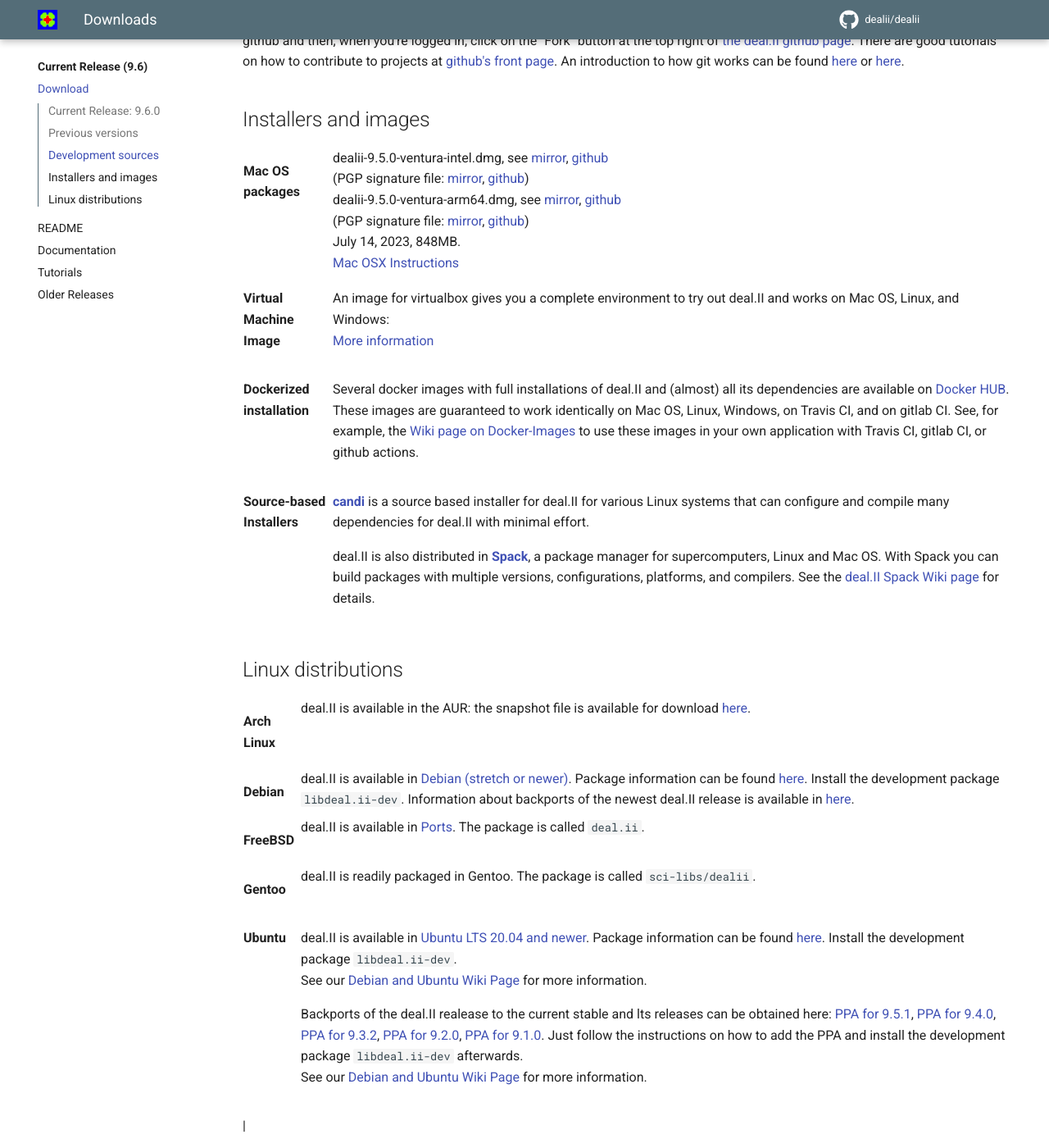
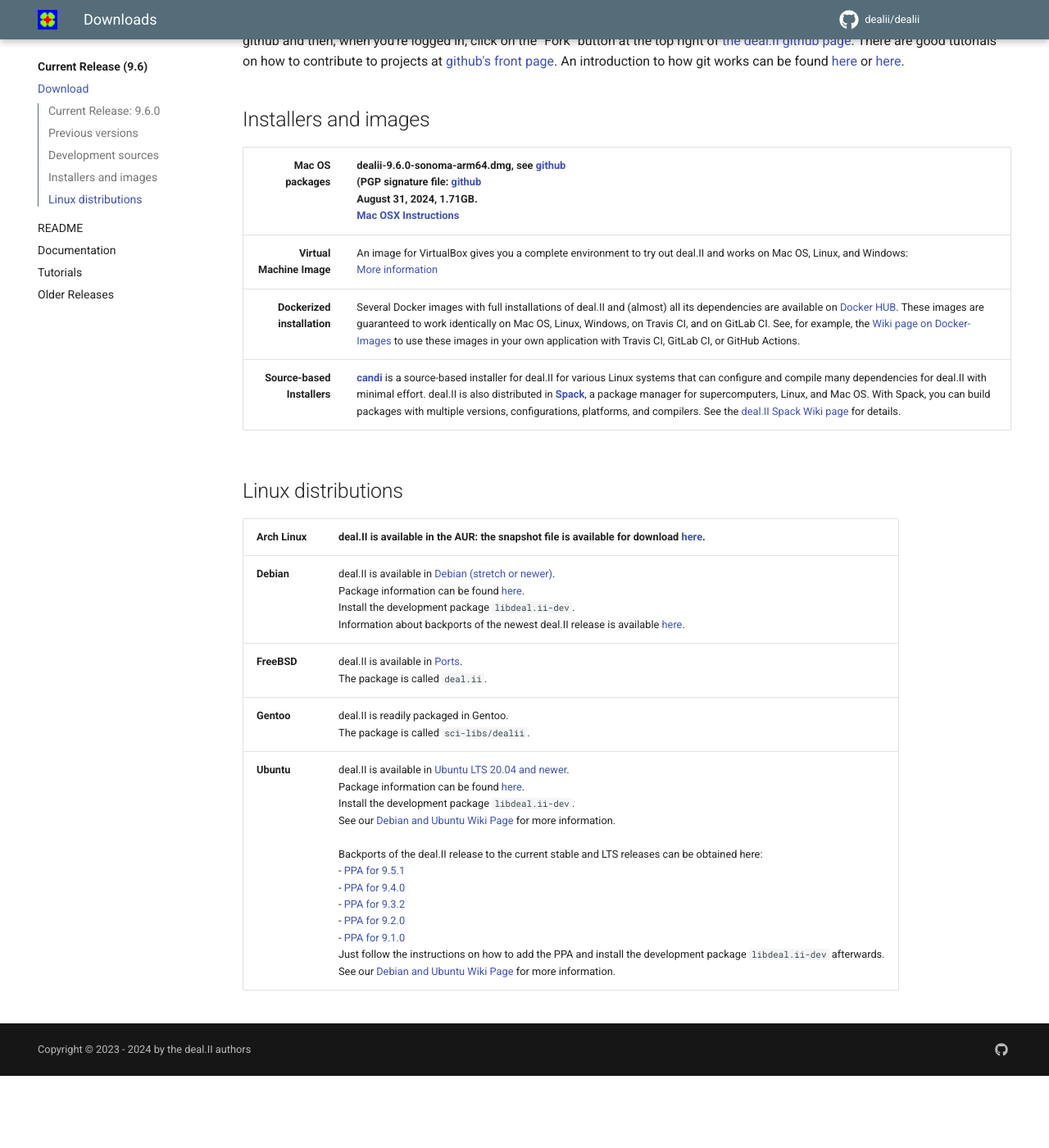
Before and after one commit to dealii/website, an MkDocs documentation site: the page built from docs/current_release/download.md, in a window 1280 px wide and 1400 px high, scrolled down 1052 px. Shown: the whole window at 82% size. Built offline with MkDocs 1.6.1 and Material for MkDocs 9.7.7, drawn with Linux system fonts in a browser that asks for light colours; comment, search, counter and statistics services are not loaded; after the commit the page ends 2364 px from its top, so only the background shows below that.

Commit message:
Improve download table

```diff
--- a/docs/current_release/download.md
+++ b/docs/current_release/download.md
@@ -54,186 +54,20 @@
 Installers and images
 ---------------------
 
-  <table class="table">
-                <tr>
-                  <td>
-                    <p>
-                      <b>
-                        Mac OS packages
-                      </b>
-                    </p>
-                  </td>
-                  <td>
-                    dealii-9.5.0-ventura-intel.dmg, see
-                    <a
-                      href="/downloads/darwin-images/dealii-9.5.0-ventura-intel.dmg">mirror</a>,
-                    <a href="https://github.com/dealii/dealii/releases/download/v9.5.0/dealii-9.5.0-ventura-intel.dmg">github</a>
-                    <br/>
-                    (PGP signature file:
-                    <a href="/downloads/darwin-images/dealii-9.5.0-ventura-intel.dmg.asc">mirror</a>,
-                    <a href="https://github.com/dealii/dealii/releases/download/v9.5.0/dealii-9.5.0-ventura-intel.dmg.asc">github</a>)
-                    <br/>
-                    dealii-9.5.0-ventura-arm64.dmg, see
-                    <a
-                      href="/downloads/darwin-images/dealii-9.5.0-ventura-arm64.dmg">mirror</a>,
-                    <a href="https://github.com/dealii/dealii/releases/download/v9.5.0/dealii-9.5.0-ventura-arm64.dmg">github</a>
-                    <br/>
-                    (PGP signature file:
-                    <a href="/downloads/darwin-images/dealii-9.5.0-ventura-arm64.dmg.asc">mirror</a>,
-                    <a href="https://github.com/dealii/dealii/releases/download/v9.5.0/dealii-9.5.0-ventura-arm64.dmg.asc">github</a>)
-                    <br/>
-                    July 14, 2023, 848MB.
-                    <br/>
-                    <a href="https://github.com/dealii/dealii/wiki/MacOSX">Mac OSX Instructions</a>
-                  </td>
-                </tr>
+| **Mac OS packages**        |  dealii-9.6.0-sonoma-arm64.dmg, see [github](https://github.com/dealii/dealii/releases/download/v9.6.0/dealii-9.6.0-sonoma-arm64-clang15.dmg)  <br>  (PGP signature file: [github](https://github.com/dealii/dealii/releases/download/v9.6.0/dealii-9.6.0-sonoma-arm64-clang15.dmg.asc)  <br> August 31, 2024, 1.71GB.  <br>  [Mac OSX Instructions](https://github.com/dealii/dealii/wiki/MacOSX) |
+-----------: |:-------------|
+| **Virtual Machine Image**   | An image for VirtualBox gives you a complete environment to try out deal.II and works on Mac OS, Linux, and Windows:   <br> [More information](https://www.math.clemson.edu/~heister/dealvm/)                                                                                                                 |
+| **Dockerized installation** | Several Docker images with full installations of deal.II and (almost) all its dependencies are available on [Docker HUB](https://hub.docker.com/r/dealii/dealii/).  These images are guaranteed to work identically on Mac OS, Linux, Windows, on Travis CI, and on GitLab CI.  See, for example, the [Wiki page on Docker-Images](https://github.com/dealii/dealii/wiki/Docker-Images) to use these images in your own application with Travis CI, GitLab CI, or GitHub Actions. |
+| **Source-based Installers** | **[candi](https://github.com/dealii/candi)** is a source-based installer for deal.II for various Linux systems that can configure and compile many dependencies for deal.II with minimal effort.  deal.II is also distributed in **[Spack](https://spack.io/)**, a package manager for supercomputers, Linux, and Mac OS.  With Spack, you can build packages with multiple versions, configurations, platforms, and compilers.  See the [deal.II Spack Wiki page](https://github.com/dealii/dealii/wiki/deal.II-in-Spack) for details. |
 
-                <tr>
-                  <td>
-                    <p>
-                      <b>Virtual Machine Image</b>
-                    </p>
-                  </td>
-                  <td>
-                    <p>
-                      An image for virtualbox gives you a complete environment to try out deal.II
-                      and works on Mac OS, Linux, and Windows: <br/>
-                      <a href="https://www.math.clemson.edu/~heister/dealvm/">More information</a>
-                    </p>
-                  </td>
-                </tr>
-
-                <tr>
-                  <td>
-                    <p>
-                      <b>Dockerized installation</b>
-                    </p>
-                  </td>
-                  <td>
-                    <p>
-                      Several docker images with full installations of deal.II and (almost) all its dependencies are
-                      available on <a href="https://hub.docker.com/r/dealii/dealii/">Docker HUB</a>.
-                      These images are guaranteed to work identically on Mac OS, Linux, Windows, on Travis CI, and on gitlab
-                      CI. See, for example, the <a href="https://github.com/dealii/dealii/wiki/Docker-Images">
-                      Wiki page on Docker-Images</a> to use these images in your own application
-                      with Travis CI, gitlab CI, or github actions.
-                    </p>
-                  </td>
-                </tr>
-
-                <tr>
-                  <td>
-                    <p>
-                      <b>Source-based Installers</b>
-                    </p>
-                  </td>
-                  <td>
-                    <p>
-                      <b><a href="https://github.com/dealii/candi">candi</a></b>
-                      is a source based installer for deal.II for various Linux systems that can
-                      configure and compile many dependencies for deal.II with minimal effort.
-                    </p>
-                    <p>
-                      deal.II is also distributed in <b><a href="https://spack.io/">Spack</a></b>,
-                      a package manager for supercomputers, Linux and Mac OS.
-                      With Spack you can build packages with multiple versions, configurations, platforms, and compilers.
-                      See the
-                      <a href="https://github.com/dealii/dealii/wiki/deal.II-in-Spack">deal.II Spack Wiki page</a> for details.
-                    </p>
-                  </td>
-                </tr>
-              </table>
 
 
 Linux distributions
 -----------------
 
-   <table class="table">
-                <tr>
-                   <td>
-                     <p>
-                       <b>Arch Linux</b>
-                     </p>
-                   </td>
-                   <td>
-                     deal.II is available in the AUR: the snapshot file is
-                     available for download
-                     <a href="https://aur.archlinux.org/packages/deal-ii/">
-                       here</a>.
-                   </td>
-                </tr>
-
-                <tr>
-                  <td>
-                    <p>
-                      <b>Debian</b>
-                    </p>
-                  </td>
-                  <td>
-                    deal.II is available in
-                    <a
-                      href="https://www.debian.org/releases/testing/">Debian (stretch or newer)</a>.
-                    Package information can be found
-                    <a href="https://packages.qa.debian.org/d/deal.ii.html">here</a>.
-                    Install the development package <code>libdeal.ii-dev</code>.
-                    Information about backports of the newest deal.II
-                    release is available in <a href="https://backports.debian.org/">here</a>.
-                  </td>
-                </tr>
-                <tr>
-                  <td>
-                    <p>
-                      <b>FreeBSD</b>
-                    </p>
-                  </td>
-                  <td>
-                    deal.II is available in
-                    <a href="https://www.freshports.org/math/deal.ii">Ports</a>.
-                    The package is called <code>deal.ii</code>.
-                  </td>
-                </tr>
-                <tr>
-                  <td>
-                    <p>
-                      <b>Gentoo</b>
-                    </p>
-                  </td>
-                  <td>
-                    deal.II is readily packaged in Gentoo. The package is
-                    called <code>sci-libs/dealii</code>.
-                  </td>
-                </tr>
-                <tr>
-                  <td>
-                    <p>
-                      <b>Ubuntu</b>
-                    </p>
-                  </td>
-                  <td>
-                   <p>
-                      deal.II is available in
-                      <a href="http://releases.ubuntu.com/yakkety/">Ubuntu LTS 20.04 and newer</a>.
-                      Package information can be found <a href="https://launchpad.net/ubuntu/+source/deal.ii">here</a>.
-                      Install the development package <code>libdeal.ii-dev</code>.
-		      <br>
-		      See our <a href="https://github.com/dealii/dealii/wiki/Debian-and-Ubuntu">Debian and Ubuntu Wiki Page</a> for more information.
-                    </p>
-                   <p>
-                      Backports of the deal.II realease to the
-                      current stable and lts releases can be obtained here:
-                      <a href="https://launchpad.net/~ginggs/+archive/ubuntu/deal.ii-9.5.1-backports">PPA for 9.5.1</a>,
-                      <a href="https://launchpad.net/~ginggs/+archive/ubuntu/deal.ii-9.4.0-backports">PPA for 9.4.0</a>,
-                      <a href="https://launchpad.net/~ginggs/+archive/ubuntu/deal.ii-9.3.2-backports">PPA for 9.3.2</a>,
-                      <a href="https://launchpad.net/~ginggs/+archive/ubuntu/deal.ii-9.2.0-backports">PPA for 9.2.0</a>,
-                      <a href="https://launchpad.net/~ginggs/+archive/ubuntu/deal.ii-backports">PPA for 9.1.0</a>.
-                      Just follow the instructions on how to add the PPA and install the development package
-                      <code>libdeal.ii-dev</code> afterwards.
-		      <br>
-		      See our <a href="https://github.com/dealii/dealii/wiki/Debian-and-Ubuntu">Debian and Ubuntu Wiki Page</a> for more information.
-                    </p>
-                  </td>
-                </tr>
-              </table>
-
-
-|
+| **Arch Linux**  | deal.II is available in the AUR: the snapshot file is available for download [here](https://aur.archlinux.org/packages/deal-ii/). |
+|-----------------|-------------------------------------------------------------------------------------------------------------------------------|
+| **Debian**      | deal.II is available in [Debian (stretch or newer)](https://www.debian.org/releases/testing/).<br>Package information can be found [here](https://packages.qa.debian.org/d/deal.ii.html).<br>Install the development package `libdeal.ii-dev`.<br>Information about backports of the newest deal.II release is available [here](https://backports.debian.org/). |
+| **FreeBSD**     | deal.II is available in [Ports](https://www.freshports.org/math/deal.ii).<br>The package is called `deal.ii`. |
+| **Gentoo**      | deal.II is readily packaged in Gentoo.<br>The package is called `sci-libs/dealii`. |
+| **Ubuntu**      | deal.II is available in [Ubuntu LTS 20.04 and newer](http://releases.ubuntu.com/yakkety/).<br>Package information can be found [here](https://launchpad.net/ubuntu/+source/deal.ii).<br>Install the development package `libdeal.ii-dev`.<br>See our [Debian and Ubuntu Wiki Page](https://github.com/dealii/dealii/wiki/Debian-and-Ubuntu) for more information.<br><br>Backports of the deal.II release to the current stable and LTS releases can be obtained here:<br>- [PPA for 9.5.1](https://launchpad.net/~ginggs/+archive/ubuntu/deal.ii-9.5.1-backports)<br>- [PPA for 9.4.0](https://launchpad.net/~ginggs/+archive/ubuntu/deal.ii-9.4.0-backports)<br>- [PPA for 9.3.2](https://launchpad.net/~ginggs/+archive/ubuntu/deal.ii-9.3.2-backports)<br>- [PPA for 9.2.0](https://launchpad.net/~ginggs/+archive/ubuntu/deal.ii-9.2.0-backports)<br>- [PPA for 9.1.0](https://launchpad.net/~ginggs/+archive/ubuntu/deal.ii-backports)<br>Just follow the instructions on how to add the PPA and install the development package `libdeal.ii-dev` afterwards.<br>See our [Debian and Ubuntu Wiki Page](https://github.com/dealii/dealii/wiki/Debian-and-Ubuntu) for more information. |
```
